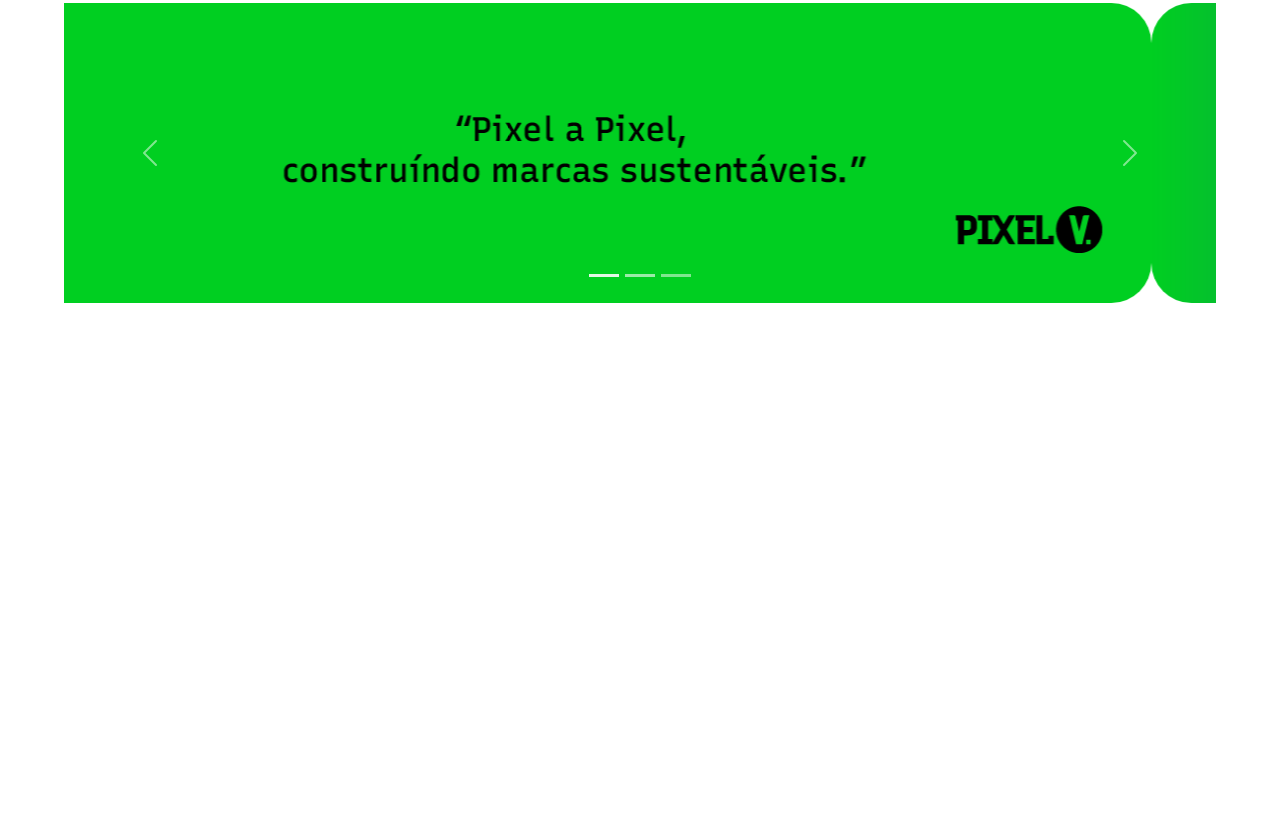
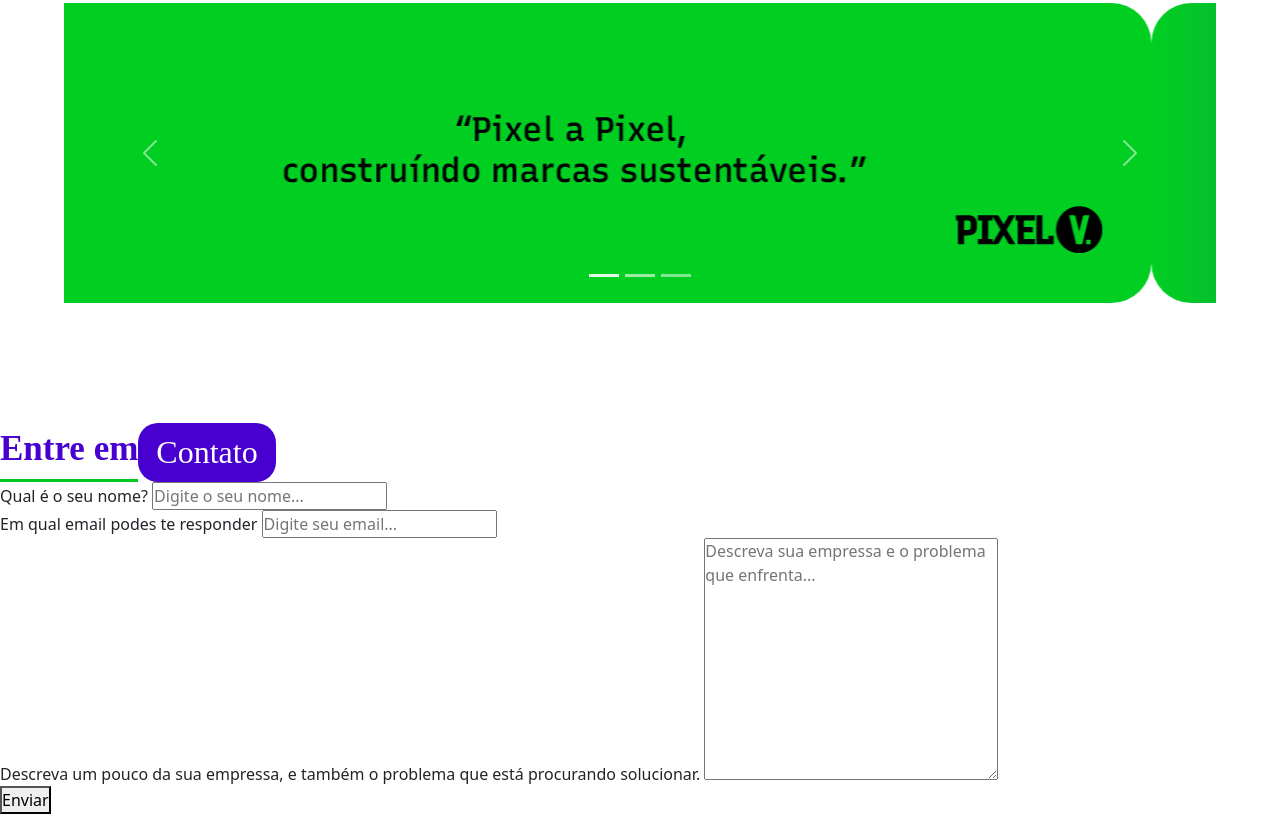
Before and after one commit to felipe145px/PixelV, a plain HTML site: page Index.html in a window 1280 px wide. Shown: the part 2852-3666 px from the top of the page. Before the commit the page ends 3275 px from the top, so only its background shows below. Drawn offline with nearby package versions, Linux system fonts and the light colour scheme; a web font is replaced by a local one.

Commit message:
iniciando formulario

```diff
--- a/Index.html
+++ b/Index.html
@@ -7,7 +7,8 @@
     <title>PIXEL V</title>
     <link rel="shortcut icon" href="./imgs/favicon.svg" type="image/x-icon">
     <link rel="stylesheet" href="style.css">
-    <link href="https://cdn.jsdelivr.net/npm/bootstrap@5.3.6/dist/css/bootstrap.min.css" rel="stylesheet" integrity="sha384-4Q6Gf2aSP4eDXB8Miphtr37CMZZQ5oXLH2yaXMJ2w8e2ZtHTl7GptT4jmndRuHDT" crossorigin="anonymous">
+    <link href="https://cdn.jsdelivr.net/npm/bootstrap@5.3.6/dist/css/bootstrap.min.css" rel="stylesheet"
+        integrity="sha384-4Q6Gf2aSP4eDXB8Miphtr37CMZZQ5oXLH2yaXMJ2w8e2ZtHTl7GptT4jmndRuHDT" crossorigin="anonymous">
 </head>
 
 <body>
@@ -167,8 +168,33 @@
             </div>
 
         </section>
+
+        <section id="contato">
+            <div class="titulo">
+                <span>Entre em</span>
+                <h2>Contato</h2>
+            </div>
+
+            <form action="">
+                <div class="campo">
+                    <label for="campo-nome">Qual é o seu nome?</label>
+                    <input type="text" id="campo-nome" placeholder="Digite o seu nome...">
+                </div>
+                <div class="campo">
+                    <label for="campo-email">Em qual email podes te responder</label>
+                    <input type="email" id="campo-email" placeholder="Digite seu email...">
+                </div>
+                <div class="campo-descricao">
+                    <label for="campo-texto">Descreva um pouco da sua empressa, e também o problema que está procurando solucionar.</label>
+                    <textarea id="campo-texto" placeholder="Descreva sua empressa e o problema que enfrenta..." cols="30" rows="10"></textarea>
+                </div>
+                <button type="submit">Enviar</button>
+            </form>
+        </section>
     </main>
-    <script src="https://cdn.jsdelivr.net/npm/bootstrap@5.3.6/dist/js/bootstrap.bundle.min.js" integrity="sha384-j1CDi7MgGQ12Z7Qab0qlWQ/Qqz24Gc6BM0thvEMVjHnfYGF0rmFCozFSxQBxwHKO" crossorigin="anonymous"></script>
+    <script src="https://cdn.jsdelivr.net/npm/bootstrap@5.3.6/dist/js/bootstrap.bundle.min.js"
+        integrity="sha384-j1CDi7MgGQ12Z7Qab0qlWQ/Qqz24Gc6BM0thvEMVjHnfYGF0rmFCozFSxQBxwHKO"
+        crossorigin="anonymous"></script>
 </body>
 
 </html>
```
Lines whose indentation alone changed are shown as unchanged.
